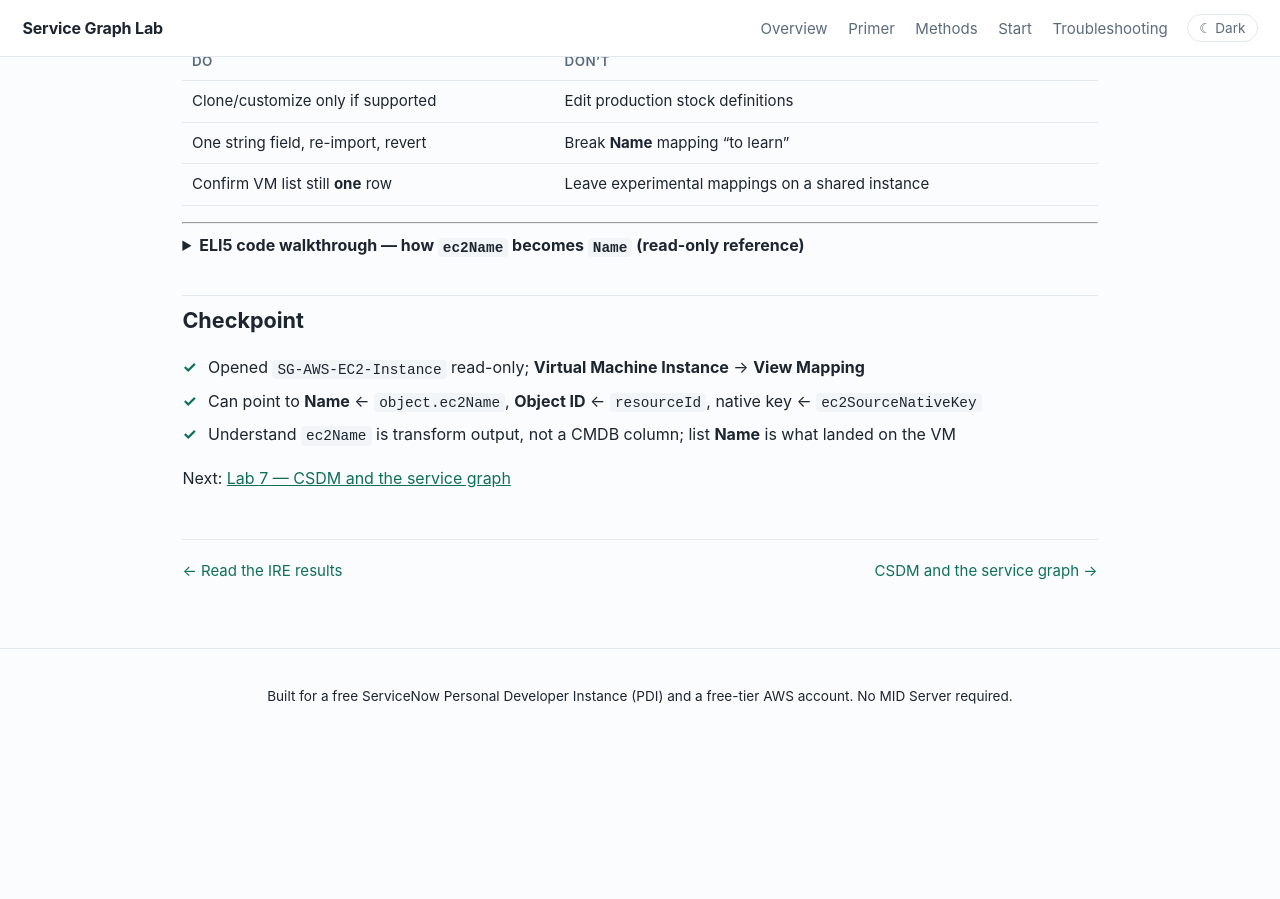
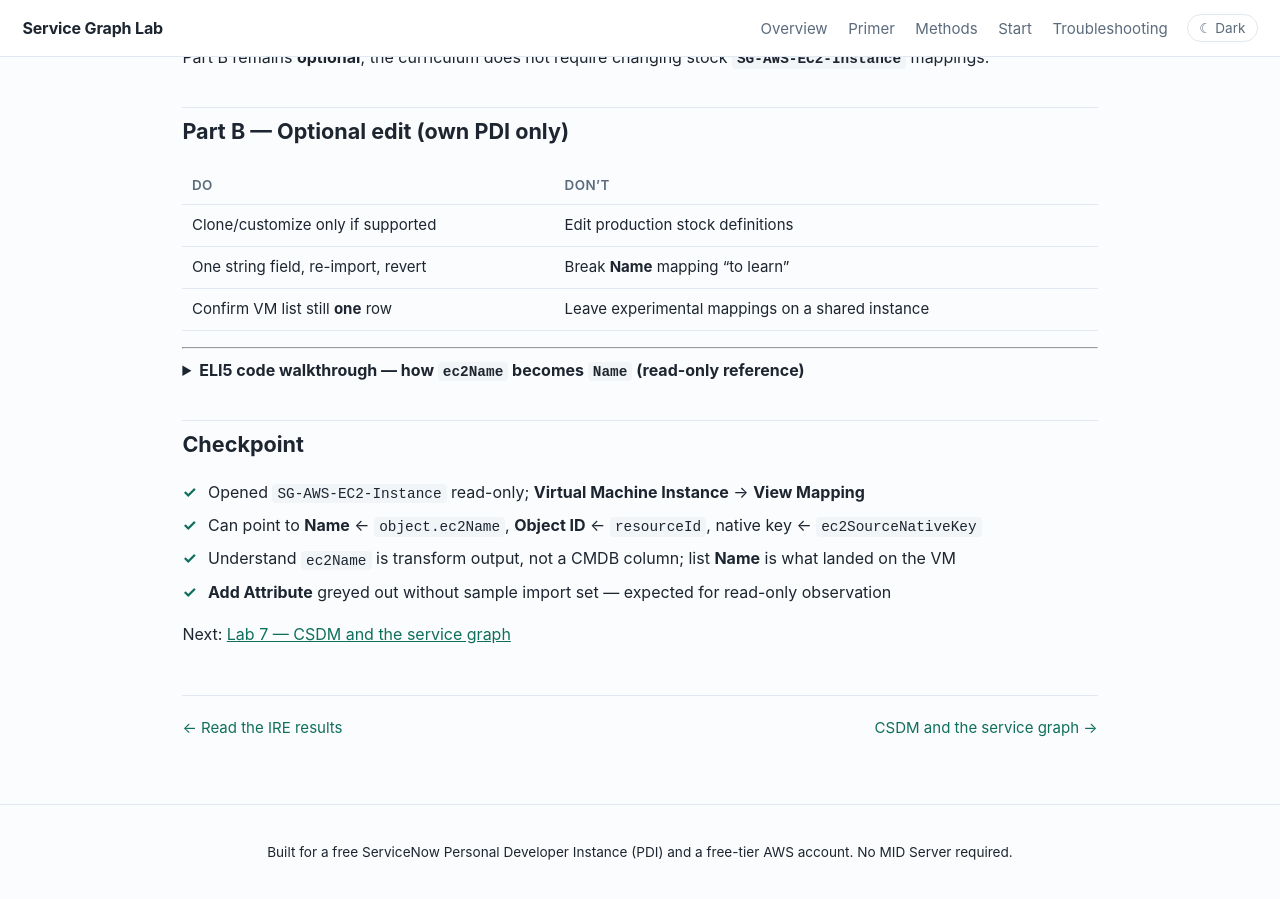
Before and after one commit to eltonaguiar/ServiceNow_ServiceGraph_Lab, a Jekyll site: the page built from labs/06-etl-mappings.md, in a window 1280 px wide and 900 px high, scrolled down 2668 px. Built offline with Jekyll 4.4.1, drawn with Linux system fonts in a browser that asks for light colours; before the commit the page ends 3412 px from its top, so only the background shows below that; some of the changed text lies outside the part shown.

Commit message:
fix: details markdown="1" for kramdown; Add Attribute checkpoint
Clarify Name output is not resourceId|tagsStr. Local jekyll build
confirms pre/code and list inside details.

Co-authored-by: eltonaguiar <eltonaguiar@users.noreply.github.com>

````diff
--- a/labs/06-etl-mappings.md
+++ b/labs/06-etl-mappings.md
@@ -23,7 +23,7 @@ Lab 5 minimum: one **`cmdb_ci_vm_instance`** (e.g. list **Name** `sgclab-app-01`
 2. **CMDB Application: SG-AWS** → definition **`SG-AWS-EC2-Instance`** (ETL name, not the **`SG-AWS-EC2`** schedule).
 3. **Map Data to CMDB** → **Virtual Machine Instance** card → **View Mapping**.
 
-**Transform Map Assistant:** with no sample import set, mappings stay **read-only**. Do **not** pick **Select a Sample Import Set** or flip controls to edit for the minimum bar.
+**Transform Map Assistant:** with no sample import set, mappings stay **read-only**. Do **not** pick **Select a Sample Import Set** or flip controls to edit for the minimum bar. **Add Attribute** (and similar edit controls) stay **greyed out** in this mode — that is **expected** without a sample import set, not proof you lack permissions.
 
 ## Minimum checkpoint (verified)
 
@@ -65,10 +67,11 @@ Part B remains **optional**; the curriculum does not require changing stock **`S
 
 ---
 
-<details>
+<details markdown="1">
 <summary><strong>ELI5 code walkthrough — how <code>ec2Name</code> becomes <code>Name</code> (read-only reference)</strong></summary>
 
 ServiceNow runs a small script **per import row** in the batch. The UI may show the script with `replaceAll("\\", "")` — in the **stored JSON**, that is often serialized as `replaceAll("\\\\", "")` (two backslashes inside quotes = remove one literal backslash in the tag string). Below is the walkthrough shape; line up backslashes with what your PDI displays.
+
 
 ```javascript
 (function(batch, output) {
@@ -98,6 +101,7 @@ ServiceNow runs a small script **per import row** in the batch. The UI may show
 
 **How to read it (beginner):**
 
+
 1. **IIFE** — `(function…)(batch, output)` defines a function, then ServiceNow calls it with the real **`batch`** and **`output`** arrays.
 2. **Outer loop `i`** — one pass per row in the batch (your lab VM is one of those rows).
 3. **Start at `resourceId`** — default display name is the AWS resource id (e.g. a placeholder like `i-EXAMPLE` in training examples, **not** pasted here from your account).
@@ -118,6 +122,7 @@ This script does **not** prove tags always exist in AWS; it only shows how the c
 <li>Opened <code>SG-AWS-EC2-Instance</code> read-only; <b>Virtual Machine Instance</b> → <b>View Mapping</b></li>
 <li>Can point to <b>Name</b> ← <code>object.ec2Name</code>, <b>Object ID</b> ← <code>resourceId</code>, native key ← <code>ec2SourceNativeKey</code></li>
 <li>Understand <code>ec2Name</code> is transform output, not a CMDB column; list <b>Name</b> is what landed on the VM</li>
+<li><b>Add Attribute</b> greyed out without sample import set — expected for read-only observation</li>
 </ul>
 
 Next: [Lab 7 — CSDM and the service graph]({{ '/labs/07-csdm-graph/' | relative_url }})
````
Also changed, not shown: other parts of labs/06-etl-mappings.md (+2 -0 lines).
